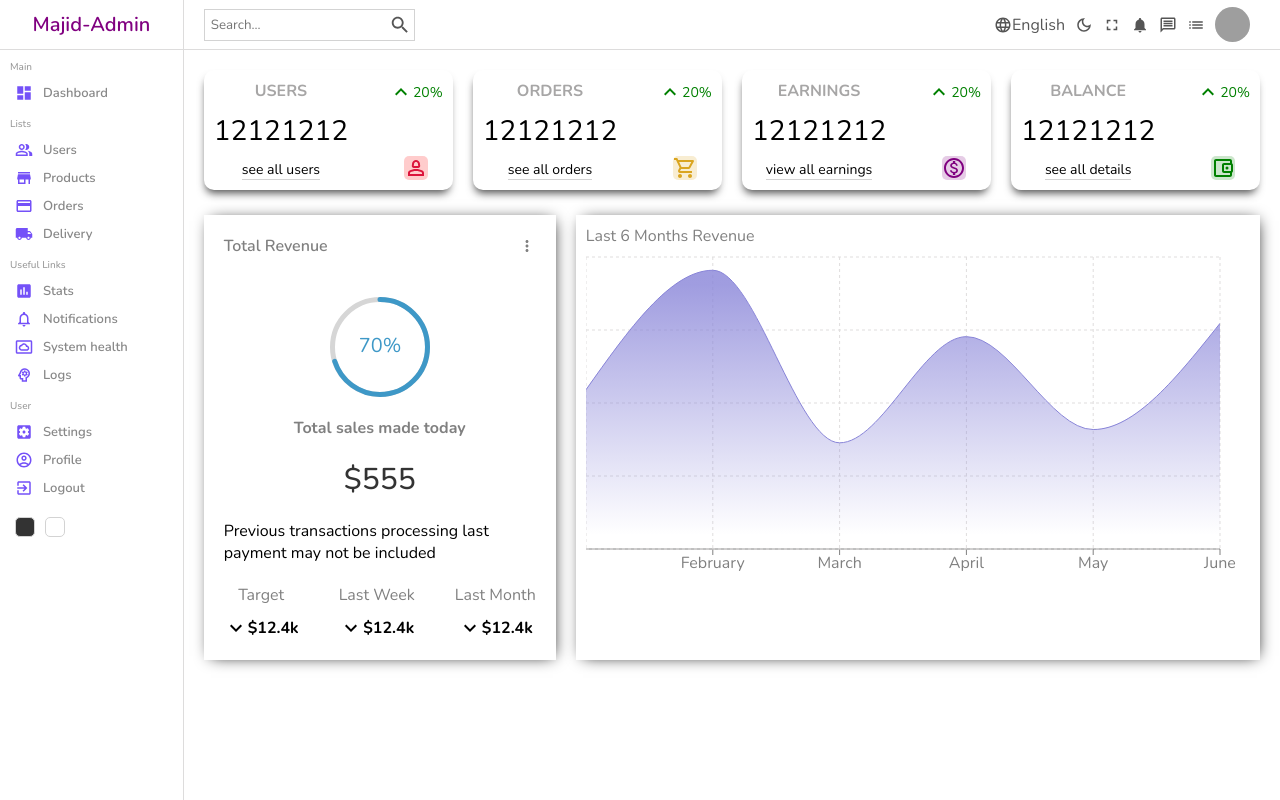
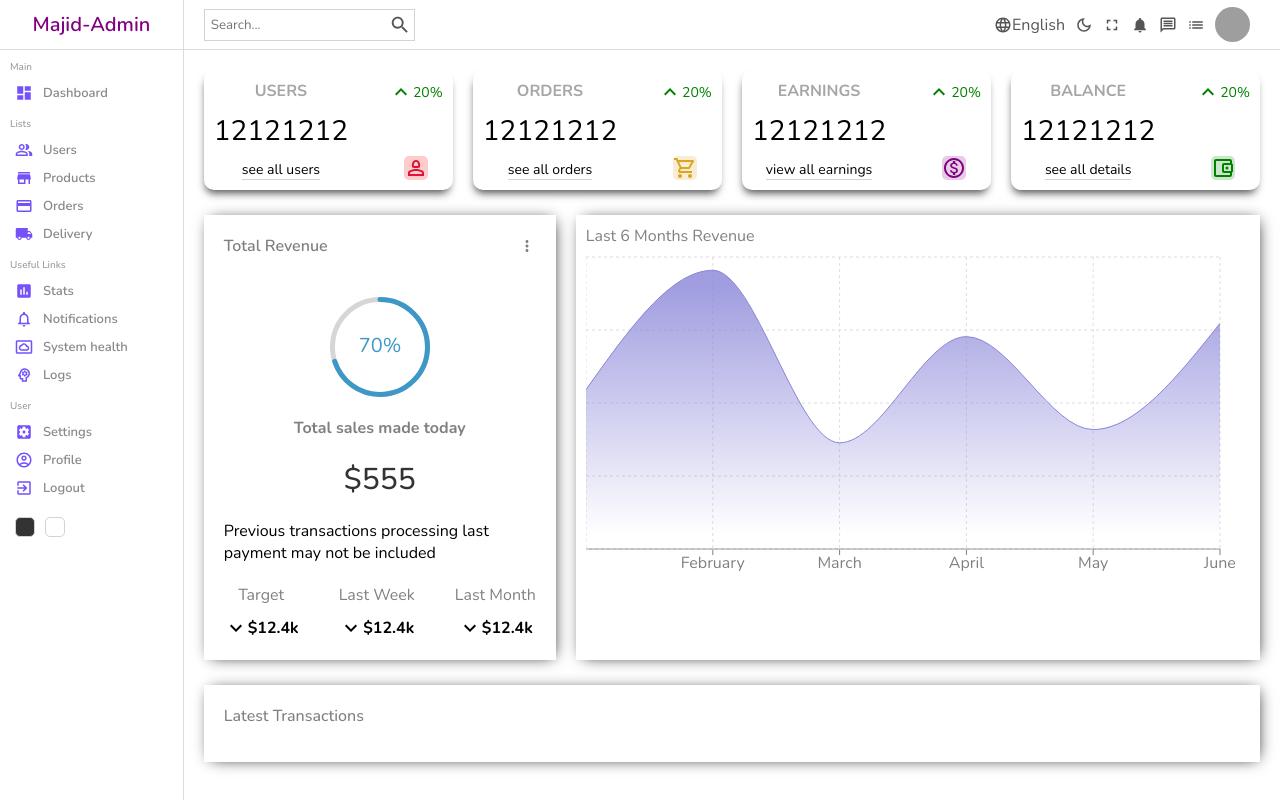
Before and after one commit to MajidAziz03/Admin-Panel, a React (Create React App) app: page / in a window 1280 px wide. Built offline with nearby package versions, Linux system fonts and the light colour scheme; grey boxes are pictures that could not be loaded.

Commit message:
List Container

```diff
--- a/src/pages/home/Home.jsx
+++ b/src/pages/home/Home.jsx
@@ -36,6 +36,11 @@ const Home = () => {
                         <Featured />
                         <Chart />
                     </div>
+                    <div className="listContainer">
+                        <div className="listTitle">
+                            Latest Transactions
+                        </div>
+                    </div>
                 </div>
             </div>
         </>
--- a/src/pages/home/home.scss
+++ b/src/pages/home/home.scss
@@ -15,5 +15,19 @@
         .charts {
             padding: 5px 20px;
         }
+
+        .listContainer {
+            -webkit-box-shadow: 2px 1px 15px -5px #000000;
+            box-shadow: 2px 1px 15px -5px #000000;
+            padding: 20px;
+            margin: 20px;
+
+            .listTitle {
+                color: gray;
+                font-weight: 500;
+                margin-bottom: 15px;
+            }
+        }
+
     }
 }
```
